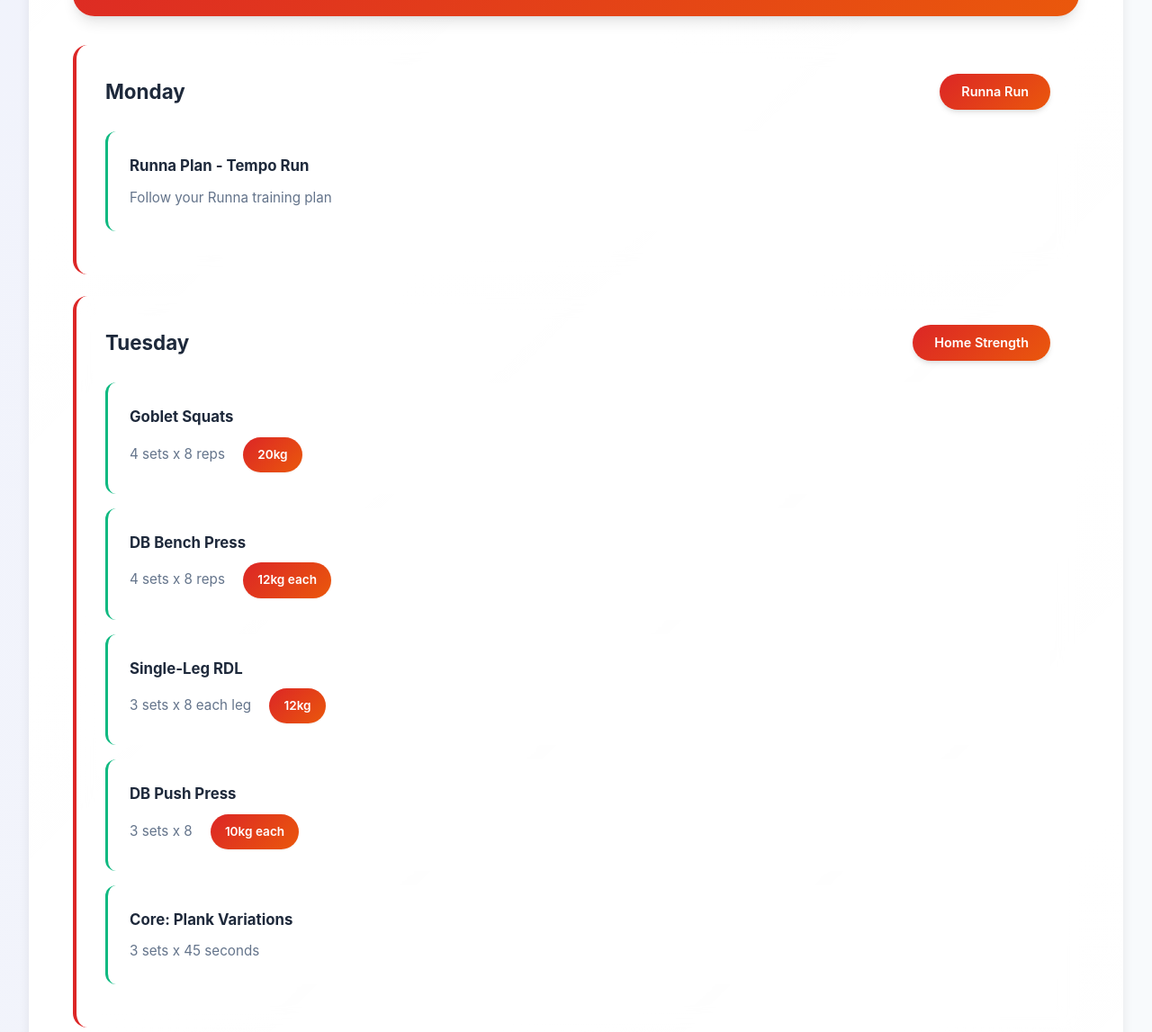
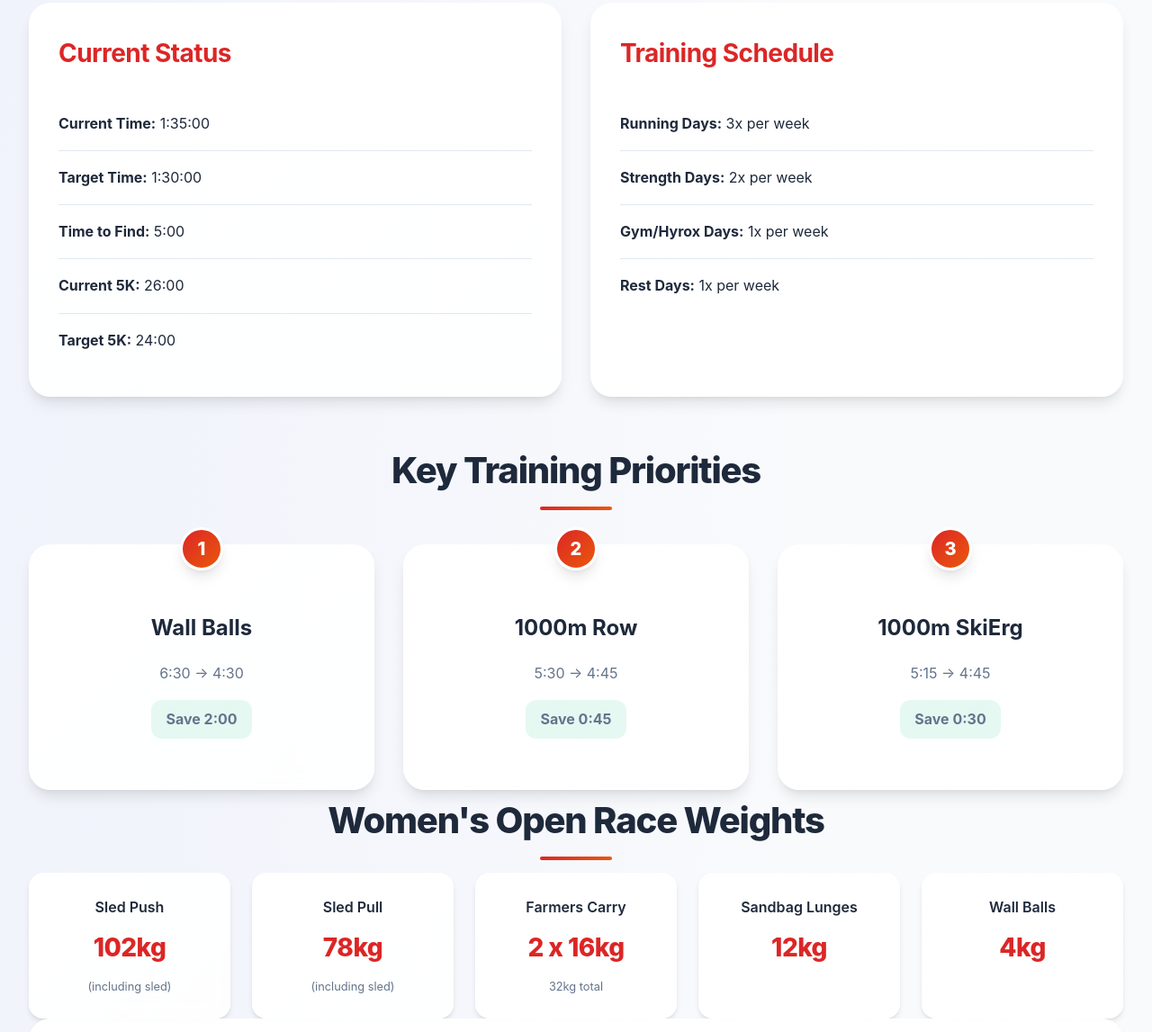
Before and after one commit to jbal-sketch/Hyrox, a website: page training-plan.html in a window 1280 px wide. Shown: the part 668-1815 px from the top of the page at 90% size. Drawn offline with Linux system fonts and the light colour scheme.

Commit message:
Update training-plan.html preview to match generated plan structure
- Add hero section with race info and share functionality
- Add overview section with current status and training schedule cards
- Add priorities section with example training priorities
- Add race weights section matching generated plan format
- Wrap week sections in training-plan-content div
- Update navigation to match generated plan
- Add copyPlanUrl function for share button

```diff
--- a/training-plan.html
+++ b/training-plan.html
@@ -13,19 +13,101 @@
             <ul class="nav-menu">
                 <li><a href="index.html">Home</a></li>
                 <li><a href="input.html">Create Plan</a></li>
-                <li><a href="training-plan.html" class="active">Training Plan</a></li>
-                <li><a href="nutrition.html">Nutrition</a></li>
-                <li><a href="race-analysis.html">Race Analysis</a></li>
+                <li><a href="training-plan.html" class="active">My Plan</a></li>
             </ul>
         </div>
     </nav>
 
     <main class="container">
         <header class="hero">
-            <h1>11-Week Training Plan</h1>
-            <h2>Glasgow March 14th - Sub-90 Goal</h2>
+            <h1>Glasgow Hyrox</h1>
+            <h2>March 14, 2025</h2>
+            <p class="subtitle">Women's Open - 11-Week Training Plan</p>
+            <div style="margin-top: 1rem; padding: 1rem; background: rgba(255,255,255,0.2); border-radius: 8px;">
+                <p style="margin: 0.5rem 0;"><strong>Share Your Plan:</strong></p>
+                <p style="font-size: 0.9rem; opacity: 0.9; margin-bottom: 0.5rem;">Share this URL with coaches, training partners, or friends:</p>
+                <input type="text" value="https://hyrox-jbal-a31bfpmp5-janetebalneaves-gmailcoms-projects.vercel.app/training-plan.html" readonly style="width: 100%; max-width: 600px; padding: 0.5rem; border-radius: 5px; font-size: 0.9rem;" id="planUrl">
+                <button onclick="copyPlanUrl()" style="margin-top: 0.5rem; padding: 0.5rem 1.5rem; background: white; color: var(--primary-color); border: none; border-radius: 5px; cursor: pointer; font-weight: bold;">Copy Plan URL</button>
+            </div>
         </header>
 
+        <section class="overview">
+            <div class="card">
+                <h2>Current Status</h2>
+                <ul>
+                    <li><strong>Current Time:</strong> 1:35:00</li>
+                    <li><strong>Target Time:</strong> 1:30:00</li>
+                    <li><strong>Time to Find:</strong> 5:00</li>
+                    <li><strong>Current 5K:</strong> 26:00</li>
+                    <li><strong>Target 5K:</strong> 24:00</li>
+                </ul>
+            </div>
+
+            <div class="card">
+                <h2>Training Schedule</h2>
+                <ul>
+                    <li><strong>Running Days:</strong> 3x per week</li>
+                    <li><strong>Strength Days:</strong> 2x per week</li>
+                    <li><strong>Gym/Hyrox Days:</strong> 1x per week</li>
+                    <li><strong>Rest Days:</strong> 1x per week</li>
+                </ul>
+            </div>
+        </section>
+
+        <section class="priorities">
+            <h2>Key Training Priorities</h2>
+            <div class="priority-grid">
+                <div class="priority-item priority-1">
+                    <span class="priority-number">1</span>
+                    <h3>Wall Balls</h3>
+                    <p>6:30 → 4:30</p>
+                    <p class="savings">Save 2:00</p>
+                </div>
+                <div class="priority-item priority-2">
+                    <span class="priority-number">2</span>
+                    <h3>1000m Row</h3>
+                    <p>5:30 → 4:45</p>
+                    <p class="savings">Save 0:45</p>
+                </div>
+                <div class="priority-item priority-3">
+                    <span class="priority-number">3</span>
+                    <h3>1000m SkiErg</h3>
+                    <p>5:15 → 4:45</p>
+                    <p class="savings">Save 0:30</p>
+                </div>
+            </div>
+        </section>
+
+        <section class="race-weights">
+            <h2>Women's Open Race Weights</h2>
+            <div class="weights-grid">
+                <div class="weight-item">
+                    <h3>Sled Push</h3>
+                    <p class="weight">102kg</p>
+                    <p class="note">(including sled)</p>
+                </div>
+                <div class="weight-item">
+                    <h3>Sled Pull</h3>
+                    <p class="weight">78kg</p>
+                    <p class="note">(including sled)</p>
+                </div>
+                <div class="weight-item">
+                    <h3>Farmers Carry</h3>
+                    <p class="weight">2 x 16kg</p>
+                    <p class="note">32kg total</p>
+                </div>
+                <div class="weight-item">
+                    <h3>Sandbag Lunges</h3>
+                    <p class="weight">12kg</p>
+                </div>
+                <div class="weight-item">
+                    <h3>Wall Balls</h3>
+                    <p class="weight">4kg</p>
+                </div>
+            </div>
+        </section>
+
+        <div id="training-plan-content">
         <!-- Week 1 -->
         <section class="week-section">
             <div class="week-header">
@@ -464,6 +546,7 @@
                 </ul>
             </div>
         </section>
+        </div>
 
         <section class="card" style="margin-top: 3rem;">
             <h2>Training Notes</h2>
@@ -480,7 +563,17 @@
     </main>
 
     <footer>
-        <p>&copy; 2024 Hyrox Training Plan - Glasgow March 14th</p>
+        <p>&copy; 2024 Hyrox Training Plan Generator</p>
     </footer>
+
+    <script>
+        function copyPlanUrl() {
+            const urlInput = document.getElementById('planUrl');
+            urlInput.select();
+            urlInput.setSelectionRange(0, 99999);
+            document.execCommand('copy');
+            alert('Plan URL copied to clipboard!');
+        }
+    </script>
 </body>
 </html>
```
